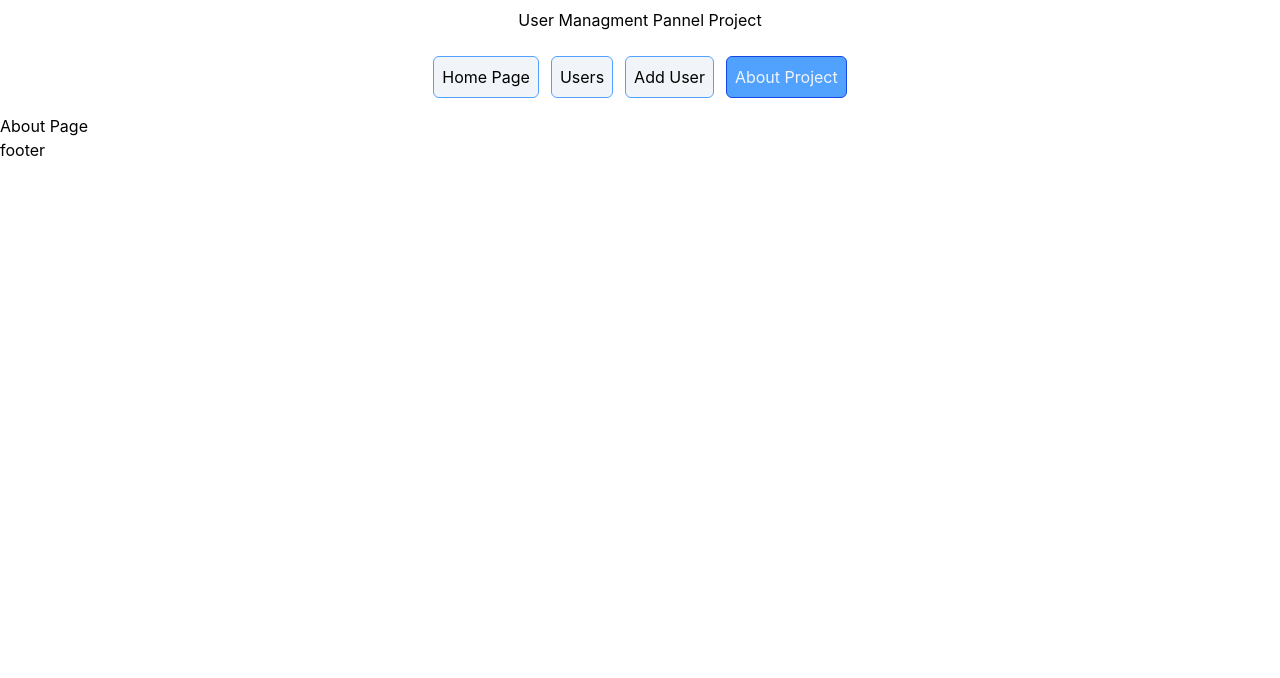
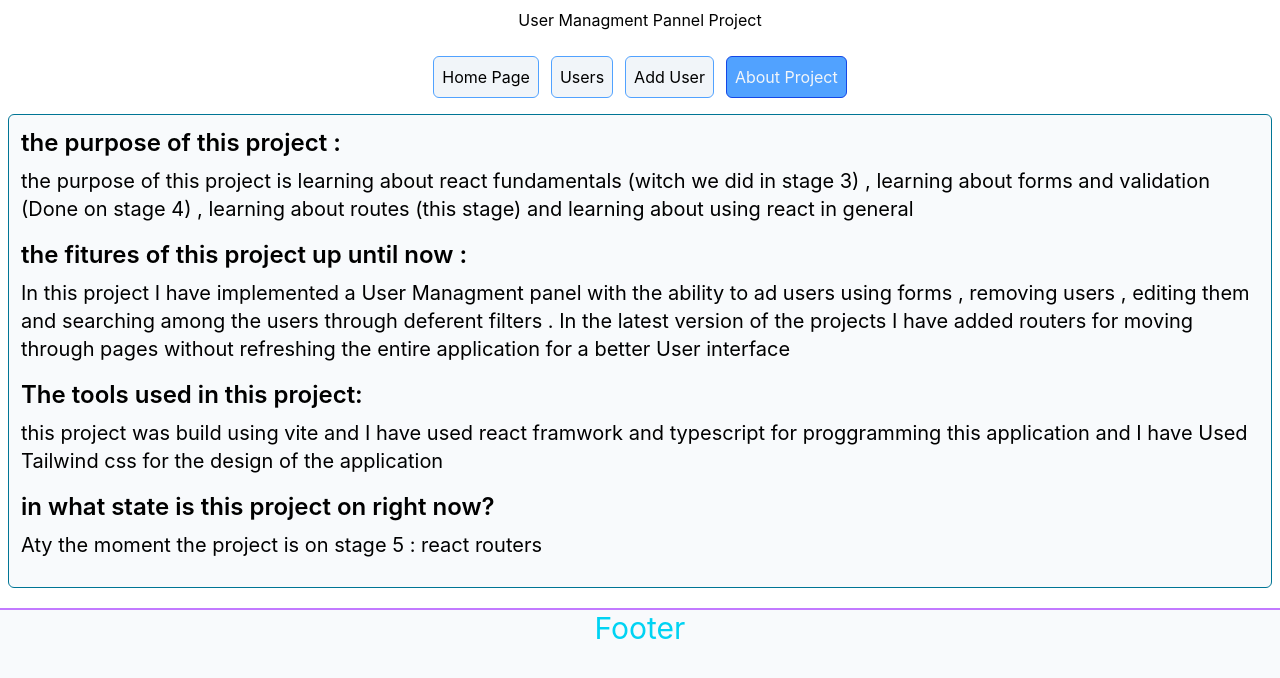
Before and after one commit to Amirparsa-g/React-Users-Panel, a React (Vite) app: page /about in a window 1280 px wide. Shown: the top 678 px of the page. Built offline with nearby package versions, Linux system fonts and the light colour scheme.

Commit message:
feat : added about page and notfound page fix: fixed alert on removing a user in user details done exercises 18 to 22

```diff
--- a/src/App.tsx
+++ b/src/App.tsx
@@ -75,8 +75,9 @@ function App() {
       <Routes>
         <Route element={<AppLayout />}>
           <Route path="/" element={<HomePage UsersList={UsersList} />}></Route>
+          <Route path="users">
             <Route
-            path="/users"
+              index
               element={
                 <UserPage
                   UsersList={UsersList}
@@ -89,7 +90,7 @@ function App() {
               }
             ></Route>
             <Route
-            path="/users/new"
+              path="new"
               element={
                 <AddUserPage
                   setSelectedUser={setSelectedUser}
@@ -100,7 +101,7 @@ function App() {
               }
             ></Route>
             <Route
-            path="/users/:id"
+              path=":id"
               element={
                 <UserDetailsPage
                   UsersList={UsersList}
@@ -114,6 +115,7 @@ function App() {
                 />
               }
             ></Route>
+          </Route>
 
           <Route path="/about" element={<AboutPage />}></Route>
           <Route path="*" element={<NotFoundPage />}></Route>
--- a/src/components/AppLayout.tsx
+++ b/src/components/AppLayout.tsx
@@ -52,8 +52,8 @@ const AppLayout = () => {
       <main>
         <Outlet />
       </main>
-      <footer>
-        <p>footer</p>
+      <footer className="border-t-2 border-purple-400 my-5 bg-slate-50 h-50">
+        <h2 className="text-center text-3xl text-cyan-400 ">Footer</h2>
       </footer>
     </>
   );
--- a/src/pages/AboutPage.tsx
+++ b/src/pages/AboutPage.tsx
@@ -1,5 +1,44 @@
+import { useEffect } from "react";
+
 const AboutPage = () => {
-  return <div>About Page</div>;
+  useEffect(() => {
+    document.title = "About | User Management";
+  }, []);
+  return (
+    <div className="bg-slate-50 p-3 border border-cyan-700 m-2 rounded-md">
+      <h2 className="text-2xl font-semibold">the purpose of this project :</h2>
+      <p className="text-xl mt-2 mb-4">
+        the purpose of this project is learning about react fundamentals (witch
+        we did in stage 3) , learning about forms and validation (Done on stage
+        4) , learning about routes (this stage) and learning about using react
+        in general
+      </p>
+      <h2 className="text-2xl font-semibold">
+        the fitures of this project up until now :{" "}
+      </h2>
+      <p className="text-xl mt-2 mb-4">
+        In this project I have implemented a User Managment panel with the
+        ability to ad users using forms , removing users , editing them and
+        searching among the users through deferent filters . In the latest
+        version of the projects I have added routers for moving through pages
+        without refreshing the entire application for a better User interface
+      </p>
+      <h2 className="text-2xl font-semibold">
+        The tools used in this project:
+      </h2>
+      <p className="text-xl mt-2 mb-4">
+        this project was build using vite and I have used react framwork and
+        typescript for proggramming this application and I have Used Tailwind
+        css for the design of the application
+      </p>
+      <h2 className="text-2xl font-semibold">
+        in what state is this project on right now?
+      </h2>
+      <p className="text-xl mt-2 mb-4">
+        Aty the moment the project is on stage 5 : react routers
+      </p>
+    </div>
+  );
 };
 
 export default AboutPage;
--- a/src/pages/AddUserPage.tsx
+++ b/src/pages/AddUserPage.tsx
@@ -1,3 +1,4 @@
+import { useEffect } from "react";
 import AddUserForm from "../components/AddUserForm";
 import type { User } from "../types/user";
 
@@ -13,6 +14,9 @@ const AddUserPage = ({
   user?: User | null;
   setSelectedUser: (user: User | null) => void;
 }) => {
+  useEffect(() => {
+    document.title = "Add User | User Management";
+  }, []);
   return (
     <AddUserForm
       setIsFormVisible={setIsFormVisible}
--- a/src/pages/HomePage.tsx
+++ b/src/pages/HomePage.tsx
@@ -1,11 +1,15 @@
 import { Link } from "react-router-dom";
 import UserStats from "../components/UserStats";
 import type { User } from "../types/user";
+import { useEffect } from "react";
 
 const HomePage = ({ UsersList }: { UsersList: User[] }) => {
   const allUsers = UsersList;
   const ActiveUsers = UsersList.filter((user) => user.isActive);
   const InActiveUsers = UsersList.filter((user) => !user.isActive);
+  useEffect(() => {
+    document.title = "Home | User Management";
+  }, []);
   return (
     <>
       <h1 className="text-center">User Managment Project</h1>
--- a/src/pages/NotFoundPage.tsx
+++ b/src/pages/NotFoundPage.tsx
@@ -1,5 +1,30 @@
+import { useEffect } from "react";
+import { Link } from "react-router-dom";
+
 const NotFoundPage = () => {
-  return <div>NotFoundPage</div>;
+  useEffect(() => {
+    document.title = "404 | User Management";
+  }, []);
+  return (
+    <div>
+      <h2 className="text-[160px] text-center text-gray-400">404</h2>
+      <p className="text-xl text-center mt-5">Page Not Found</p>
+      <div className="flex justify-evenly items-center mt-30 ">
+        <Link
+          to="/"
+          className="bg-slate-100 border border-blue-400 p-2 hover:scale-105 transition-all ease-in-out duration-300 rounded-md"
+        >
+          Home
+        </Link>
+        <Link
+          to="/users"
+          className="bg-slate-100 border border-blue-400 p-2 hover:scale-105 transition-all ease-in-out duration-300 rounded-md"
+        >
+          Users
+        </Link>
+      </div>
+    </div>
+  );
 };
 
 export default NotFoundPage;
--- a/src/pages/UserDetailsPage.tsx
+++ b/src/pages/UserDetailsPage.tsx
@@ -2,7 +2,7 @@ import { Link, useNavigate, useParams } from "react-router-dom";
 import type { User } from "../types/user";
 import AddUserForm from "../components/AddUserForm";
 import type { FormPropType } from "../types/userForm";
-import { useEffect } from "react";
+import { useEffect, useRef } from "react";
 
 const UserDetailsPage = ({
   UsersList,
@@ -28,13 +28,16 @@ const UserDetailsPage = ({
   const clickedUser: User | undefined = UsersList.find(
     (user) => user.ID === Number(id),
   );
-
+  const isDeleting = useRef(false);
   useEffect(() => {
-    if (!clickedUser) {
+    if (!clickedUser && !isDeleting.current) {
       alert("User Not found");
       navigate("/users");
     }
   }, [clickedUser, navigate]);
+  useEffect(() => {
+    document.title = "User Details | User Management";
+  }, []);
   if (!clickedUser) {
     return null;
   }
@@ -58,7 +61,11 @@ const UserDetailsPage = ({
         <p>{clickedUser.isActive ? "Active" : "inActive"}</p>
         <div className="flex justify-center gap-4">
           <button
-            onClick={() => onRemove(clickedUser.ID)}
+            onClick={() => {
+              isDeleting.current = true;
+              onRemove(clickedUser.ID);
+              navigate("/users");
+            }}
             className="text-white bg-red-500 p-2 rounded-2xl mt-2 hover:scale-105 ease-in-out duration-300  border-2 border-red-700"
           >
             remove
--- a/src/pages/UserPage.tsx
+++ b/src/pages/UserPage.tsx
@@ -50,8 +50,8 @@ const UserPage = ({
   });
 
   useEffect(() => {
-    document.title = `User Managment -${UsersList.length} Users`;
-  }, [UsersList.length]);
+    document.title = "Users | User Management";
+  }, []);
 
   let content;
   if (UsersList.length === 0 || displayedUsers.length === 0)
```
Lines whose indentation alone changed are shown as unchanged.
